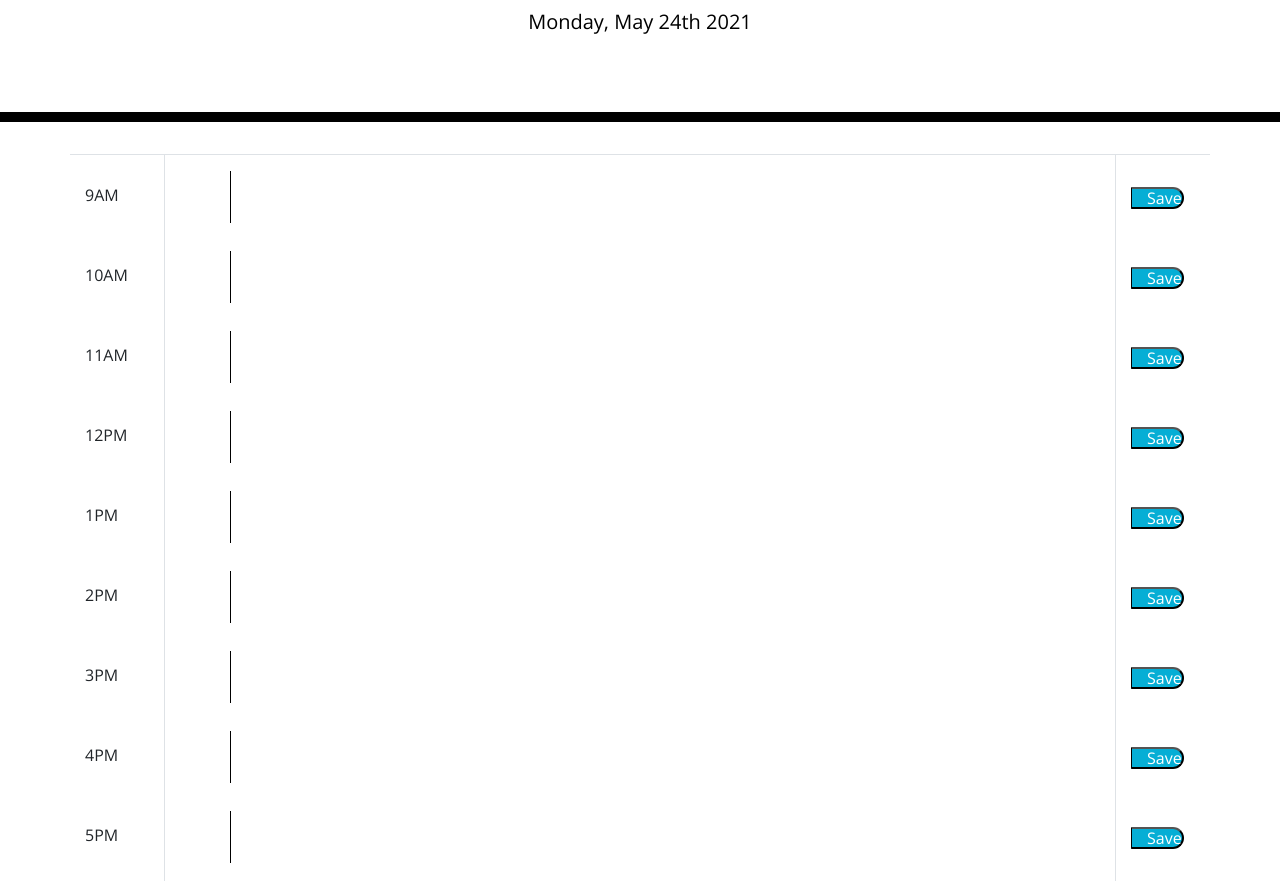
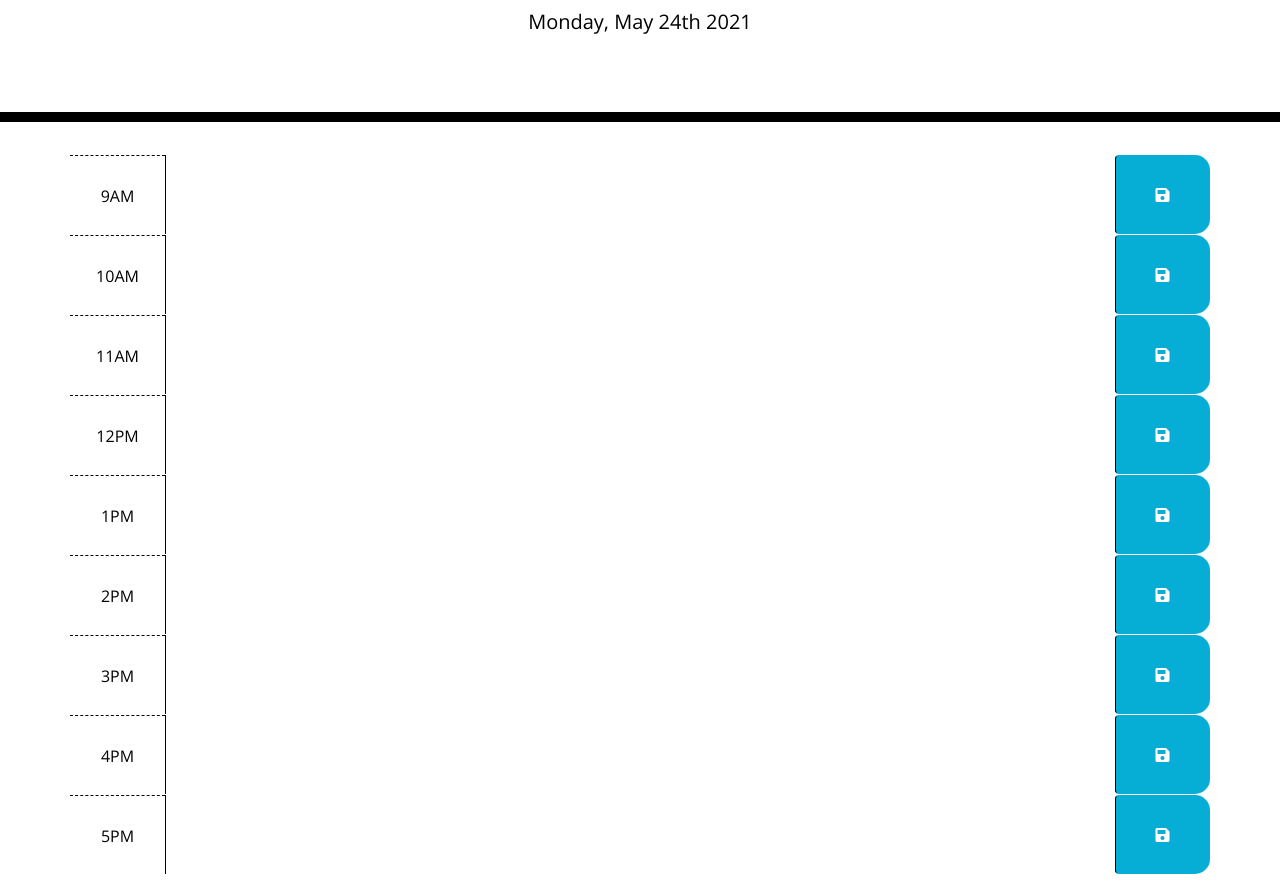
Before and after one commit to rizznn/work-day-planner, a plain HTML site: page index.html in a window 1280 px wide. Shown: the part 182-1066 px from the top of the page. Drawn offline with nearby package versions, Linux system fonts and the light colour scheme.

Commit message:
updating the html and getting the value of the textarea input

```diff
--- a/assets/js/script.js
+++ b/assets/js/script.js
@@ -1,7 +1,7 @@
 // var plan = {};
 // var task = document.querySelector("#task");
-var saveBtn = document.querySelectorAll(".saveBtn")
-var description = document.querySelectorAll(".description");
+
+var description = $(".description");
 var contain = document.querySelectorAll(".contain");
 var today = moment().format('dddd, MMMM Do YYYY')
 $("#currentDay").html(today);
@@ -16,11 +16,25 @@ $("#currentDay").html(today);
 //     contain.append(taskPlan);
 // }
 
-$(saveBtn).on("click", "description", function() {
-    var taskText = $(this).val();
-    // var time = $(contain).attr("id");
+$('.saveBtn').on('click', function() {
 
-    // localStorage.setItem(time, taskText);
+    var value = $(this)
+      .siblings('.description')
+      .val();
 
-    console.log(taskText);
+    var time = $(this)
+        .parent()
+        .attr("id");
+    // set both variables to localStorage
+    localStorage.setItem(time, value);
 });
+
+
+// hour updating function
+// store current time in a variable
+// loop through the different times
+// variable that trims and then resulting the hour
+// using an if statement, compare the time of the variable to the time of the div
+// write 3 css possibilities: past, present and future and apply possiblities depending on the outcome
+
+// using the localStorage get values and place them in the planner
--- a/index.html
+++ b/index.html
@@ -1,156 +1,95 @@
 <!DOCTYPE html>
 <html lang="en">
 <head>
-    <meta charset="UTF-8" />
-    <meta name="viewport" content="width=device-width, initial-scale=1.0" />
-    <meta http-equiv="X-UA-Compatible" content="ie=edge" />
-    <link
-      rel="stylesheet"
-      href="https://stackpath.bootstrapcdn.com/bootstrap/4.3.1/css/bootstrap.min.css"
-    />
-    <link
-      rel="stylesheet"
-      href="https://use.fontawesome.com/releases/v5.8.1/css/all.css"
-      integrity="sha384-50oBUHEmvpQ+1lW4y57PTFmhCaXp0ML5d60M1M7uH2+nqUivzIebhndOJK28anvf"
-      crossorigin="anonymous"
-    />
-    <link
-      href="https://fonts.googleapis.com/css?family=Open+Sans&display=swap"
-      rel="stylesheet"
-    />
-    <link rel="stylesheet" href="./assets/css/style.css" />
-    <title>Work Day Planner</title>
+ <meta charset="UTF-8">
+ <meta name="viewport" content="width=device-width, initial-scale=1.0">
+ <meta http-equiv="X-UA-Compatible" content="ie=edge">
+ <link rel="stylesheet" href="https://stackpath.bootstrapcdn.com/bootstrap/4.3.1/css/bootstrap.min.css">
+ <link rel="stylesheet" href="https://use.fontawesome.com/releases/v5.8.1/css/all.css" integrity="sha384-50oBUHEmvpQ+1lW4y57PTFmhCaXp0ML5d60M1M7uH2+nqUivzIebhndOJK28anvf" crossorigin="anonymous">
+ <link href="https://fonts.googleapis.com/css?family=Open+Sans&display=swap" rel="stylesheet">
+ <link rel="stylesheet" href="./assets/css/style.css">
+ <title>Work Day Scheduler</title>
 </head>
-
 <body>
   <header class="jumbotron">
-      <h1 class="display-3 d-flex justify-content-center">Work Day Planner</h1>
-      <p class="lead d-flex justify-content-center">A simple calendar app for scheduling your work day</p>
+    <h1 class="display-3">Work Day Scheduler</h1>
+    <p class="lead">A simple calendar app for scheduling your work day</p>
     <p id="currentDay" class="lead"></p>
   </header>
   <div class="container">
-        <!-- Timeblocks go here -->
-        <!-- <table class="table table-bordered border-primary"> -->
-        <div class="row contain border-top">
-          <div class="col-md-1 border-right">
+    <div id="hour-9" class="row time-block">
+      <div class="col-md-1 hour">
         9AM
       </div>
-          <div class="col-md-10 description">
-            <textarea id="task" cols="90"></textarea>
+      <textarea class="col-md-10 description">
+      </textarea>
+      <button class="btn saveBtn col-md-1"><i class="fas fa-save"></i></button>
     </div>
-          <div class="col-md-1 border-left">
-            <button class="saveBtn col-md-10">Save</button>
+    <div id="hour-10" class="row time-block">
+      <div class="col-md-1 hour">
+        10AM
+      </div>
+      <textarea class="col-md-10 description">
+      </textarea>
+      <button class="btn saveBtn col-md-1"><i class="fas fa-save"></i></button>
+    </div>
+    <div id="hour-11" class="row time-block">
+      <div class="col-md-1 hour">
+        11AM
+      </div>
+      <textarea class="col-md-10 description">
+      </textarea>
+      <button class="btn saveBtn col-md-1"><i class="fas fa-save"></i></button>
+    </div>
+    <div id="hour-12" class="row time-block">
+      <div class="col-md-1 hour">
+        12PM
+      </div>
+      <textarea class="col-md-10 description">
+      </textarea>
+      <button class="btn saveBtn col-md-1"><i class="fas fa-save"></i></button>
+    </div>
+    <div id="hour-13" class="row time-block">
+      <div class="col-md-1 hour">
+        1PM
+      </div>
+      <textarea class="col-md-10 description">
+      </textarea>
+      <button class="btn saveBtn col-md-1"><i class="fas fa-save"></i></button>
+    </div>
+    <div id="hour-14" class="row time-block">
+      <div class="col-md-1 hour">
+        2PM
+      </div>
+      <textarea class="col-md-10 description">
+      </textarea>
+      <button class="btn saveBtn col-md-1"><i class="fas fa-save"></i></button>
+    </div>
+    <div id="hour-15" class="row time-block">
+      <div class="col-md-1 hour">
+        3PM
+      </div>
+      <textarea class="col-md-10 description">
+      </textarea>
+      <button class="btn saveBtn col-md-1"><i class="fas fa-save"></i></button>
+    </div>
+    <div id="hour-16" class="row time-block">
+      <div class="col-md-1 hour">
+        4PM
+      </div>
+      <textarea class="col-md-10 description">
+      </textarea>
+      <button class="btn saveBtn col-md-1"><i class="fas fa-save"></i></button>
+    </div>
+    <div id="hour-17" class="row time-block">
+      <div class="col-md-1 hour">
+        5PM
+      </div>
+      <textarea class="col-md-10 description">
+      </textarea>
+      <button class="btn saveBtn col-md-1"><i class="fas fa-save"></i></button>
     </div>
   </div>
-        <div class="row contain">
-          <div class="col-md-1 border-right">
-            10AM
-          </div>
-          <div class="col-md-10 description">
-            <textarea id="task" cols="90"></textarea>
-          </div>
-          <div class="col-md-1 border-left">
-            <button class="saveBtn col-md-10">Save</button>
-          </div>
-        </div>
-        <div class="row contain">
-          <div class="col-md-1 border-right">
-            11AM
-          </div>
-          <div class="col-md-10 description">
-            <textarea id="task" cols="90"></textarea>
-          </div>
-          <div class="col-md-1 border-left">
-            <button class="saveBtn col-md-10">Save</button>
-          </div>
-        </div>
-        <div class="row contain">
-          <div class="col-md-1 border-right">
-            12PM
-          </div>
-          <div class="col-md-10 description">
-            <textarea id="task" cols="90"></textarea>
-          </div>
-          <div class="col-md-1 border-left">
-            <button class="saveBtn col-md-10">Save</button>
-          </div>
-        </div>
-        <div class="row contain">
-          <div class="col-md-1 border-right">
-            1PM
-          </div>
-          <div class="col-md-10 description">
-            <textarea id="task" cols="90"></textarea>
-          </div>
-          <div class="col-md-1 border-left">
-            <button class="saveBtn col-md-10">Save</button>
-          </div>
-        </div>
-        <div class="row contain">
-          <div class="col-md-1 border-right">
-            2PM
-          </div>
-          <div class="col-md-10 description">
-            <textarea id="task" cols="90"></textarea>
-          </div>
-          <div class="col-md-1 border-left">
-            <button class="saveBtn col-md-10">Save</button>
-          </div>
-        </div>
-        <div class="row contain">
-          <div class="col-md-1 border-right">
-            3PM
-          </div>
-          <div class="col col-md-10 description">
-            <textarea id="task" cols="90"></textarea>
-          </div>
-          <div class="col col-md-1 border-left">
-            <button class="saveBtn col-md-10">Save</button>
-          </div>
-        </div>
-        <div class="row contain">
-          <div class="col col-md-1 border-right">
-            4PM
-          </div>
-          <div class="col col-md-10 description">
-            <textarea id="task" cols="90"></textarea>
-          </div>
-          <div class="col col-md-1 border-left">
-            <button class="saveBtn col-md-10">Save</button>
-          </div>
-        </div>
-        <div class="row contain">
-          <div class="col col-md-1 border-right">
-            5PM
-          </div>
-          <div class="col col-md-10 description">
-            <textarea id="task" cols="90"></textarea>
-          </div>
-          <div class="col col-md-1 border-left">
-            <button class="saveBtn col-md-10">Save</button>
-          </div>
-        </div>
-        <!-- <tbody>
-          <tr>
-            <th>9AM</th>
-            <td colspan="10"></td>
-            <td></td>
-          </tr>
-          <tr>
-            <th scope="row">10AM</th>
-            <td colspan="10"></td>
-            <td></td>
-          </tr>
-          <tr>
-            <th scope="row">11AM</th>
-            <td colspan="10"></td>
-            <td colspan="2">@twitter</td>
-          </tr>
-        </tbody>
-      </table> -->
-
-    </div>
-
   <script src="https://code.jquery.com/jquery-3.4.1.min.js"></script>
   <script src="https://cdnjs.cloudflare.com/ajax/libs/moment.js/2.24.0/moment.min.js"></script>
   <script src="./assets/js/script.js"></script>
```
Lines whose indentation alone changed are shown as unchanged.
